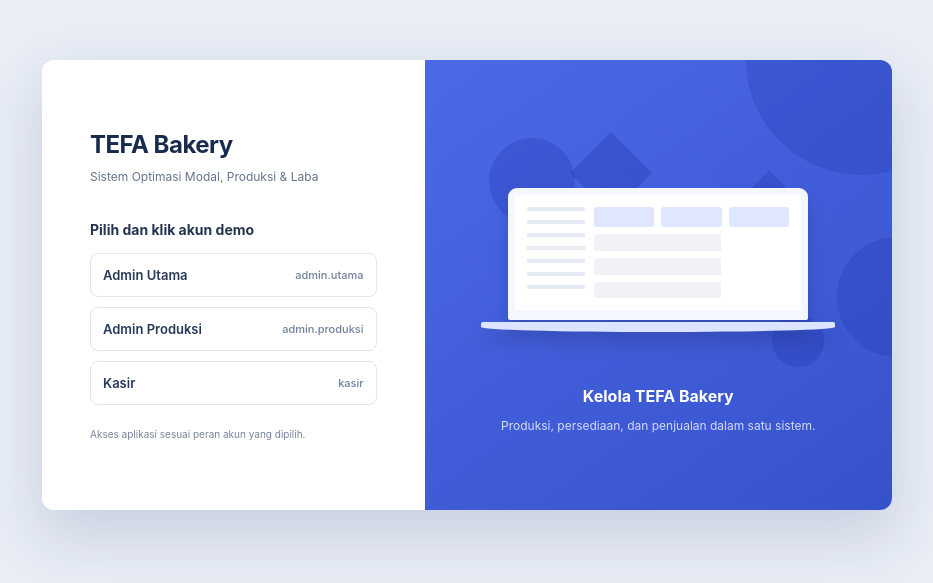
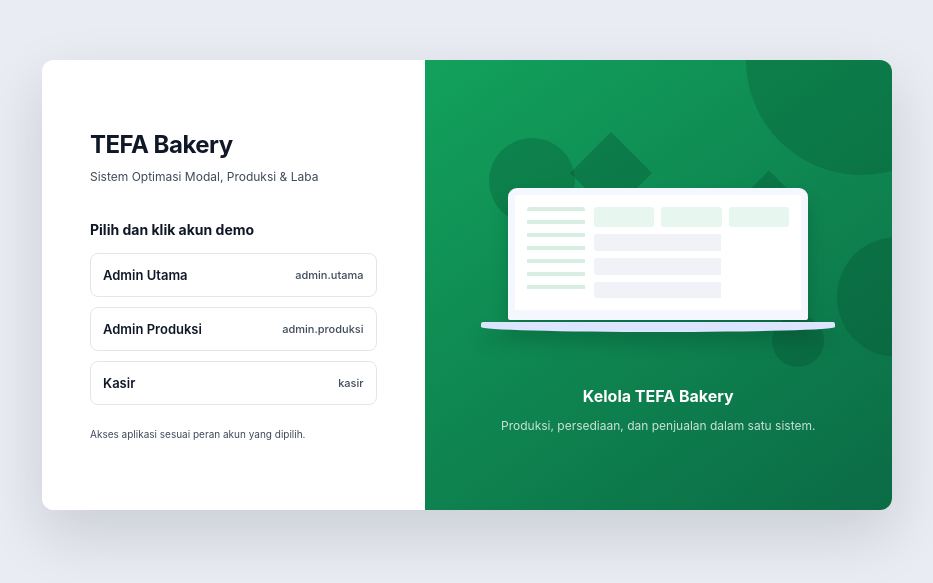
Before and after one commit to saiful-rizal/Sistem_Tefa_Update, a React (Vite) app: page / in a window 1280 px wide. Shown: the part 115-698 px from the top of the page, without its empty margins (173-1106 px from the left). Built offline with nearby package versions, Linux system fonts and the light colour scheme.

Commit message:
Refactor Login component styles for improved design consistency and accessibility

```diff
--- a/src/styles.css
+++ b/src/styles.css
@@ -812,34 +812,34 @@ body{font-size:14px;line-height:1.45}
 }
 
 /* Login centered layout */
-.login-wrap{min-height:100dvh;padding:24px;background:#e8edf6}
-.login-card{display:grid;grid-template-columns:minmax(300px,.9fr) minmax(0,1.1fr);width:min(100%,850px);max-width:850px;min-height:450px;padding:0;overflow:hidden;border:0;border-radius:12px;box-shadow:0 24px 60px rgba(34,52,94,.16)}
+.login-wrap{min-height:100dvh;padding:24px;background:var(--bg)}
+.login-card{display:grid;grid-template-columns:minmax(300px,.9fr) minmax(0,1.1fr);width:min(100%,850px);max-width:850px;min-height:450px;padding:0;overflow:hidden;border:0;border-radius:12px;box-shadow:0 24px 60px rgba(16,24,40,.14)}
 .login-panel{display:flex;flex-direction:column;justify-content:center;padding:38px clamp(26px,4vw,48px);background:#fff}
 .login-brand{text-align:left;margin:0 0 34px}
-.login-brand b{font-size:24px;letter-spacing:-.5px;color:#182b4d}
-.login-brand span{display:block;margin-top:5px;font-size:12px;line-height:1.5;color:#66758c}
+.login-brand b{font-size:24px;letter-spacing:-.5px;color:var(--ink)}
+.login-brand span{display:block;margin-top:5px;font-size:12px;line-height:1.5;color:var(--muted)}
 .login-demo{gap:10px;margin:0;padding:0;border:0;color:#43516a}
-.login-demo>b{margin-bottom:3px;font-size:14px;color:#25344f}
-.login-demo .pill{justify-content:space-between;gap:12px;width:100%;min-height:44px;padding:9px 12px;border:1px solid #dfe5ef;border-radius:8px;background:#fff;color:#263957;font-size:13px;text-align:left;transition:background .16s,border-color .16s,transform .16s}
-.login-demo .pill:hover{transform:translateY(-1px);border-color:#536ee5;background:#f7f8ff}
-.login-demo .pill small{color:#71809a;font-size:11px;font-weight:500}
-.login-footer{margin-top:22px;color:#77849a;font-size:10px;line-height:1.5}
-.login-showcase{position:relative;display:flex;flex-direction:column;align-items:center;justify-content:center;min-width:0;overflow:hidden;padding:32px;background:linear-gradient(145deg,#4c69e8,#3652cb);color:#fff;text-align:center}
-.login-showcase:before,.login-showcase:after{position:absolute;content:"";border-radius:50%;background:rgba(24,49,164,.22)}
+.login-demo>b{margin-bottom:3px;font-size:14px;color:var(--ink)}
+.login-demo .pill{justify-content:space-between;gap:12px;width:100%;min-height:44px;padding:9px 12px;border:1px solid var(--line);border-radius:8px;background:#fff;color:var(--ink);font-size:13px;text-align:left;transition:background .16s,border-color .16s,transform .16s}
+.login-demo .pill:hover{transform:translateY(-1px);border-color:var(--green);background:var(--green-soft)}
+.login-demo .pill small{color:var(--muted);font-size:11px;font-weight:500}
+.login-footer{margin-top:22px;color:var(--muted);font-size:10px;line-height:1.5}
+.login-showcase{position:relative;display:flex;flex-direction:column;align-items:center;justify-content:center;min-width:0;overflow:hidden;padding:32px;background:linear-gradient(145deg,var(--green),var(--green-dark));color:#fff;text-align:center}
+.login-showcase:before,.login-showcase:after{position:absolute;content:"";border-radius:50%;background:rgba(0,55,34,.2)}
 .login-showcase:before{width:230px;height:230px;top:-115px;right:-84px}
 .login-showcase:after{width:120px;height:120px;bottom:34%;right:-65px}
 .login-art{position:relative;display:flex;align-items:center;justify-content:center;width:100%;height:250px}
-.login-orbit{position:absolute;border-radius:50%;background:rgba(24,49,164,.25)}
+.login-orbit{position:absolute;border-radius:50%;background:rgba(0,55,34,.22)}
 .login-orbit-one{width:86px;height:86px;top:3px;left:8%}
 .login-orbit-two{width:52px;height:52px;right:9%;bottom:18px}
-.login-diamond{position:absolute;width:58px;height:58px;background:rgba(25,49,164,.28);transform:rotate(45deg)}
+.login-diamond{position:absolute;width:58px;height:58px;background:rgba(0,55,34,.24);transform:rotate(45deg)}
 .login-diamond-one{left:31%;top:9px}
 .login-diamond-two{right:18%;top:43px;width:36px;height:36px}
-.login-laptop{position:relative;z-index:1;width:min(78%,300px);padding-bottom:12px;filter:drop-shadow(0 12px 8px rgba(22,37,96,.25))}
+.login-laptop{position:relative;z-index:1;width:min(78%,300px);padding-bottom:12px;filter:drop-shadow(0 12px 8px rgba(0,45,28,.24))}
 .login-screen{display:flex;gap:9px;height:132px;padding:12px;border:7px solid #f5f7ff;border-bottom-width:10px;border-radius:9px 9px 2px 2px;background:#fff}
-.login-screen-sidebar{width:22%;border-radius:3px;background:repeating-linear-gradient(to bottom,#e7ebf5 0 4px,transparent 4px 13px)}
+.login-screen-sidebar{width:22%;border-radius:3px;background:repeating-linear-gradient(to bottom,#d8eee2 0 4px,transparent 4px 13px)}
 .login-screen-content{display:grid;flex:1;grid-template-columns:repeat(3,1fr);grid-template-rows:20px repeat(3,1fr);gap:7px}
-.login-screen-content i{border-radius:3px;background:#dfe6ff}
+.login-screen-content i{border-radius:3px;background:var(--green-soft)}
 .login-screen-content span{grid-column:span 3;border-radius:3px;background:linear-gradient(90deg,#f0f2f8 65%,transparent 65%)}
 .login-laptop-base{position:absolute;bottom:0;left:-9%;width:118%;height:10px;border-radius:2px 2px 50% 50%;background:#dce4ff}
 .login-showcase-copy{position:relative;z-index:1;max-width:330px}
```
